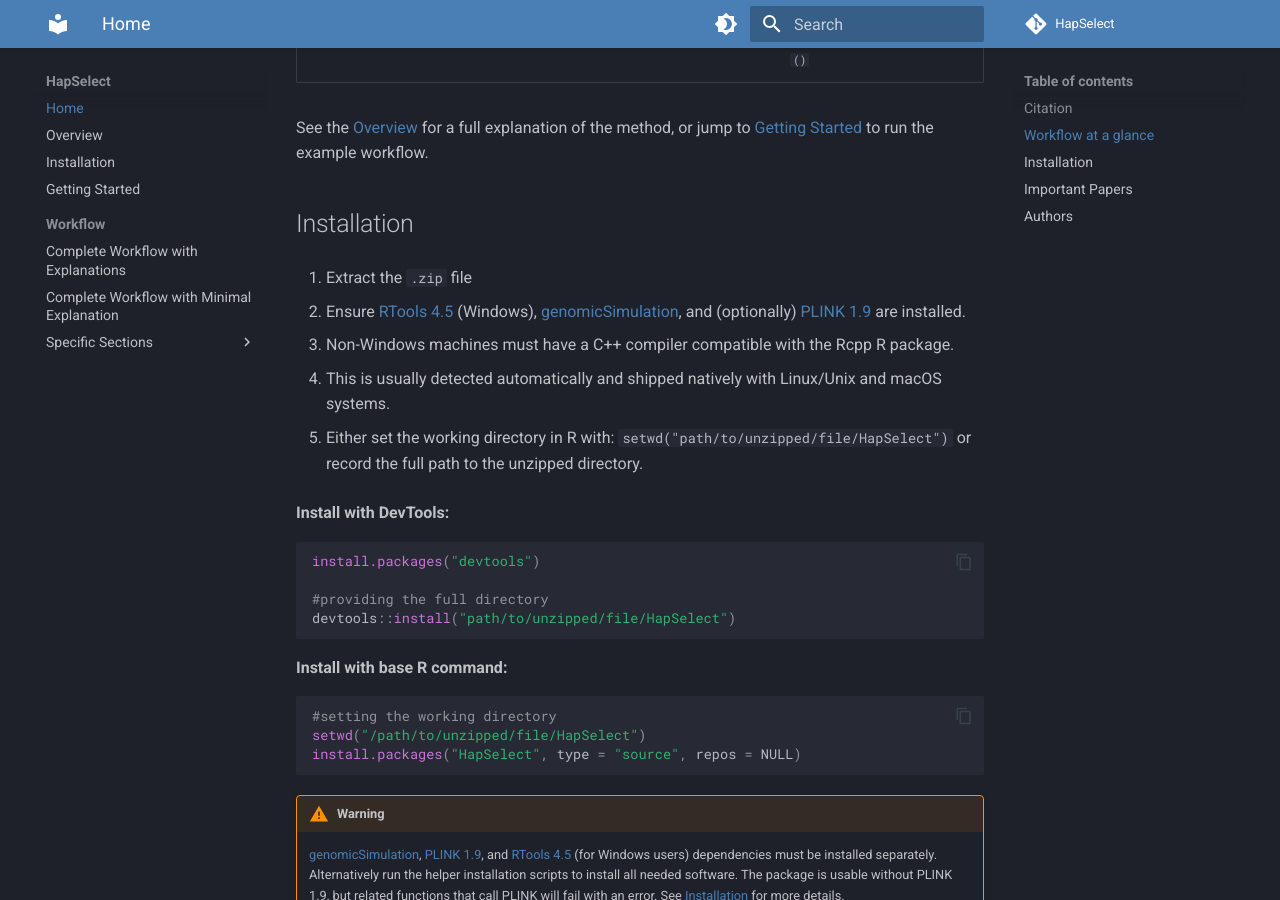
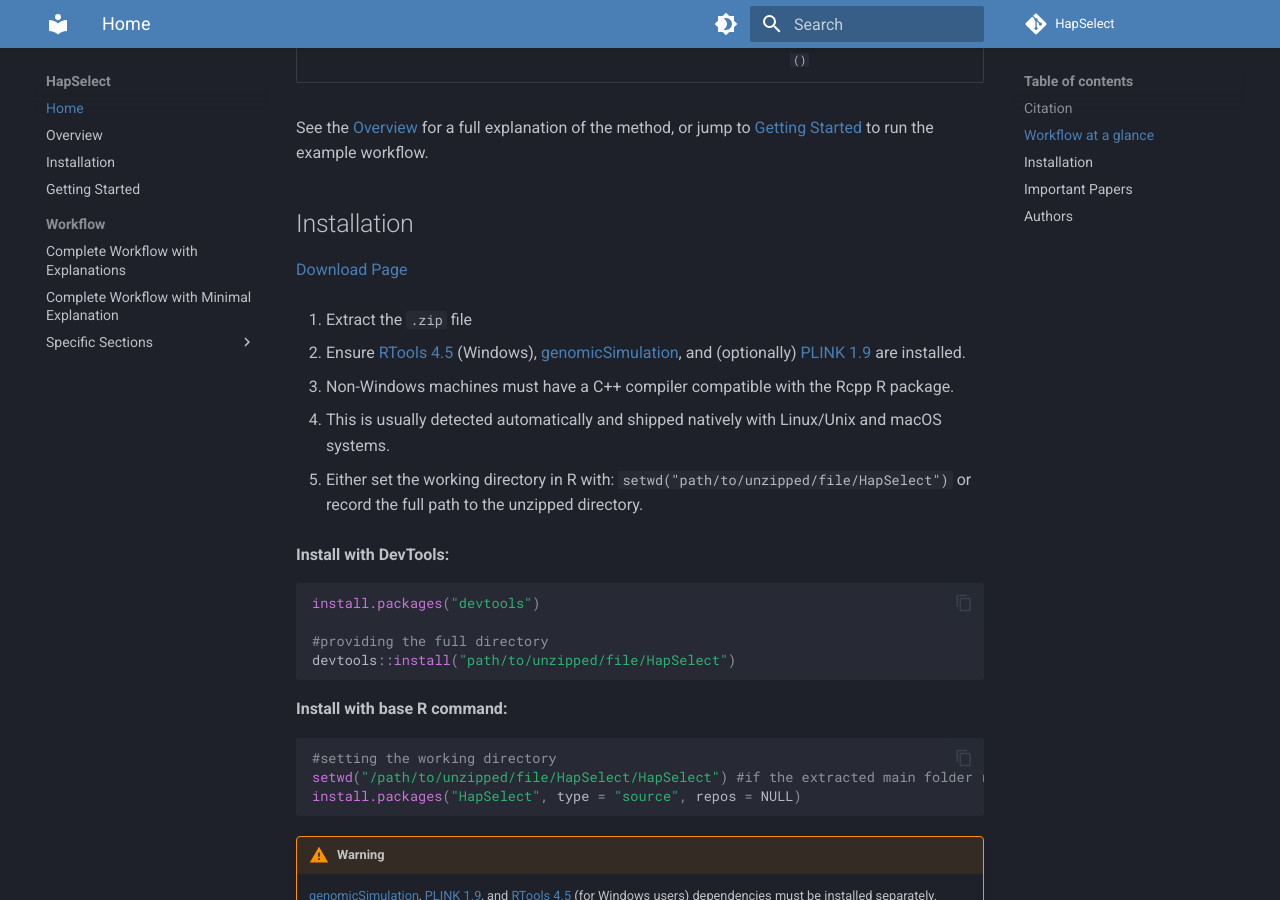
Before and after one commit to wrshf7/HapSelect-Docs, an MkDocs documentation site: the page built from docs/index.md, in a window 1280 px wide and 900 px high, scrolled down 1320 px. Built offline with MkDocs 1.6.1 and Material for MkDocs 9.7.7, drawn with Linux system fonts in a browser that asks for light colours; comment, search, counter and statistics services are not loaded.

Commit message:
Update index.md

````diff
--- a/docs/index.md
+++ b/docs/index.md
@@ -26,6 +26,9 @@ The package is designed for breeding programs running genomic selection, where i
 See the [Overview](overview.md) for a full explanation of the method, or jump to [Getting Started](getting-started.md) to run the example workflow.
 
 ## Installation
+
+[Download Page](https://github.com/wrshf7/HapSelect/releases/tag/1.0.0)
+
 1. Extract the `.zip` file
 
 2. Ensure [RTools 4.5](https://cran.r-project.org/bin/windows/Rtools/rtools45/rtools.html) (Windows), [genomicSimulation](https://github.com/vllrs/genomicSimulation), and (optionally) [PLINK 1.9](https://www.cog-genomics.org/plink/) are installed.
@@ -47,7 +50,7 @@ devtools::install("path/to/unzipped/file/HapSelect")
 
 ```r
 #setting the working directory
-setwd("/path/to/unzipped/file/HapSelect")
+setwd("/path/to/unzipped/file/HapSelect/HapSelect") #if the extracted main folder remains
 install.packages("HapSelect", type = "source", repos = NULL)
 ```
 
````
